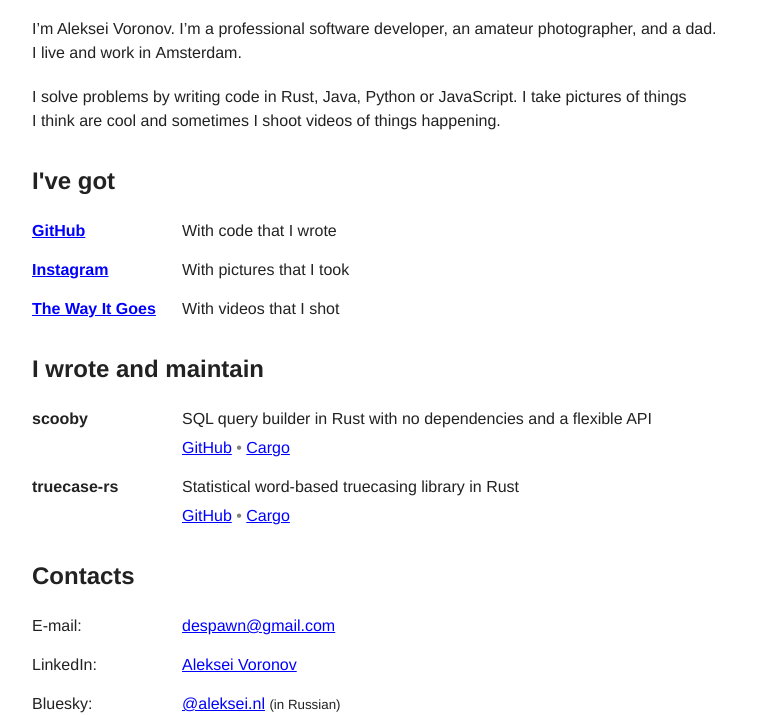
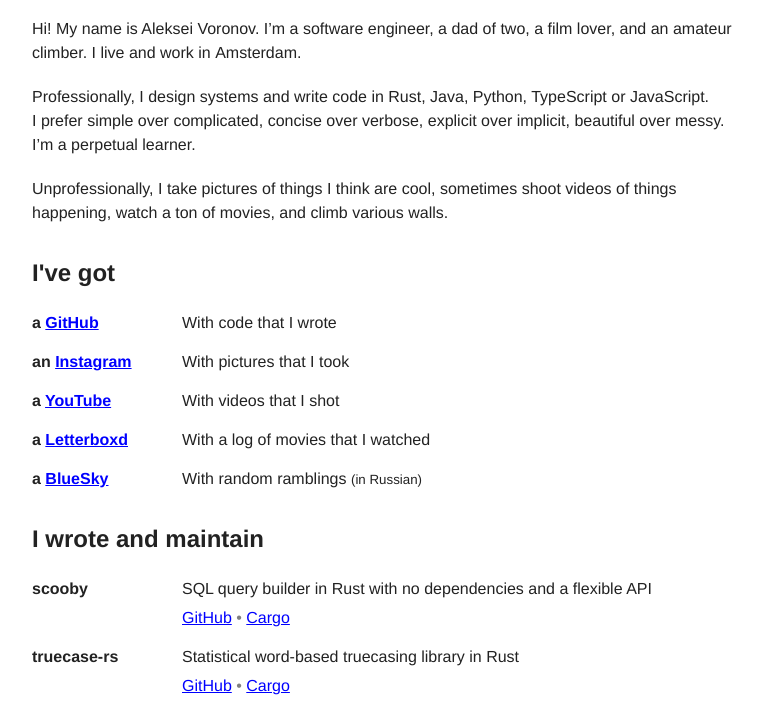
Before and after one commit to despawnerer/plansfortheday.org, a plain HTML site: page www/index.html in a window 1280 px wide. Shown: the part 87-802 px from the top of the page, without its empty margins (258-1019 px from the left). Drawn offline with Linux system fonts and the light colour scheme.

Commit message:
Update things
- Move bluesky into the list of accounts instead of contacts
- Rewrite description to better match my current situation
- Add a link to letterboxd
- Minor formatting and wording changes because I like things differently now

```diff
--- a/www/index.html
+++ b/www/index.html
@@ -101,7 +101,6 @@ p {
         float: none;
     }
 }
-
 </style>
 
 <article id="container">
@@ -110,10 +109,13 @@ p {
     </header>
 
     <p>
-        I’m Aleksei&nbsp;Voronov. I’m&nbsp;a&nbsp;professional software developer, an amateur photographer, and a dad. I&nbsp;live and work in&nbsp;Amsterdam.
+        Hi! My name is Aleksei&nbsp;Voronov. I’m&nbsp;a&nbsp;software engineer, a&nbsp;dad of&nbsp;two, a&nbsp;film lover, and an&nbsp;amateur climber. I&nbsp;live and work in&nbsp;Amsterdam.
     </p>
     <p>
-        I solve problems by writing code in Rust, Java, Python or JavaScript. I&nbsp;take pictures of things I&nbsp;think are cool and sometimes I&nbsp;shoot videos of things happening.
+        Professionally, I&nbsp;design systems and write code in&nbsp;Rust, Java, Python, TypeScript or JavaScript. I&nbsp;prefer simple over complicated, concise over verbose, explicit over implicit, beautiful over messy. I’m&nbsp;a&nbsp;perpetual learner.
+    </p>
+    <p>
+        Unprofessionally, I take pictures of things I&nbsp;think are cool, sometimes shoot videos of things happening, watch a ton of movies, and climb various walls.
     </p>
 
     <section>
@@ -121,7 +123,7 @@ p {
         <ul class="thing-list">
             <li>
                 <h3 class="thing">
-                    <a href="https://github.com/despawnerer" target="_blank">GitHub</a>
+                    a <a href="https://github.com/despawnerer" target="_blank">GitHub</a>
                 </h3>
                 <p class="description">
                     With code that I&nbsp;wrote
@@ -129,7 +131,7 @@ p {
             </li>
             <li>
                 <h3 class="thing">
-                    <a href="https://www.instagram.com/bloomofthehours" target="_blank">Instagram</a>
+                    an <a href="https://www.instagram.com/bloomofthehours" target="_blank">Instagram</a>
                 </h3>
                 <p class="description">
                     With pictures that I&nbsp;took
@@ -137,10 +139,26 @@ p {
             </li>
             <li>
                 <h3 class="thing">
-                    <a href="https://www.youtube.com/channel/UCsQPHfLrScW0rG7-fRiUNAA" target="_blank">The Way It Goes</a>
+                    a <a href="https://www.youtube.com/channel/UCsQPHfLrScW0rG7-fRiUNAA" target="_blank">YouTube</a>
                 </h3>
                 <p class="description">
                     With videos that I&nbsp;shot
+                </p>
+            </li>
+            <li>
+                <h3 class="thing">
+                    a <a href="https://letterboxd.com/despawnerer/" target="_blank">Letterboxd</a>
+                </h3>
+                <p class="description">
+                    With a&nbsp;log of&nbsp;movies that I&nbsp;watched
+                </p>
+            </li>
+            <li>
+                <h3 class="thing">
+                    a <a href="https://bsky.app/profile/aleksei.nl" target="_blank">BlueSky</a>
+                </h3>
+                <p class="description">
+                    With random ramblings <small class="not-bold">(in&nbsp;Russian)</small>
                 </p>
             </li>
         </ul>
@@ -177,7 +195,7 @@ p {
     </section>
 
     <section>
-        <h2>Contacts</h2>
+        <h2>Get in touch</h2>
         <ul class="thing-list">
             <li>
                 <div class="thing">E-mail:</div>
@@ -188,14 +206,11 @@ p {
                 <div class="description"><a href="https://linkedin.com/in/aleksei-voronov-913a1659" target="_blank">Aleksei Voronov</a></div>
             </li>
             <li>
-                <div class="thing">Bluesky:</div>
-                <div class="description"><a href="https://bsky.app/profile/aleksei.nl" target="_blank">@aleksei.nl</a> <small>(in Russian)</small></div>
-            </li>
         </ul>
     </section>
 
     <footer>
-        I updated this page last time on 29 Apr 2025.
+        I updated this page last time on 28 Sep 2025.
     </footer>
 </article>
 
@@ -204,13 +219,14 @@ p {
   "@context" : "http://schema.org",
   "@type": "Person",
   "name": "Aleksei Voronov",
-  "url": "http://plansfortheday.org/",
+  "url": "https://plansfortheday.org/",
   "email": "despawn@gmail.com",
   "sameAs": [
     "https://github.com/despawnerer",
     "https://instagram.com/bloomofthehours",
     "https://bsky.app/profile/aleksei.nl",
-    "https://linkedin.com/in/aleksei-voronov-913a1659"
+    "https://linkedin.com/in/aleksei-voronov-913a1659",
+    "https://letterboxd.com/despawnerer/"
   ]
 }
 </script>
```
